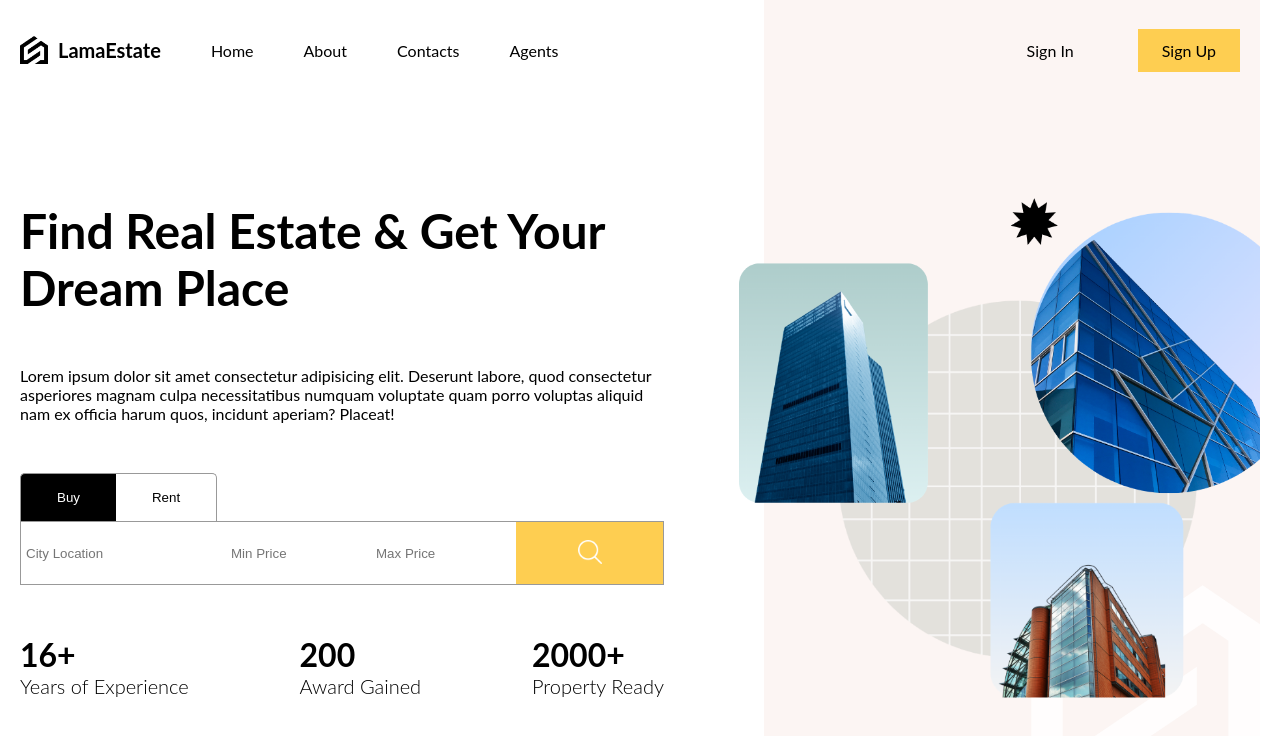
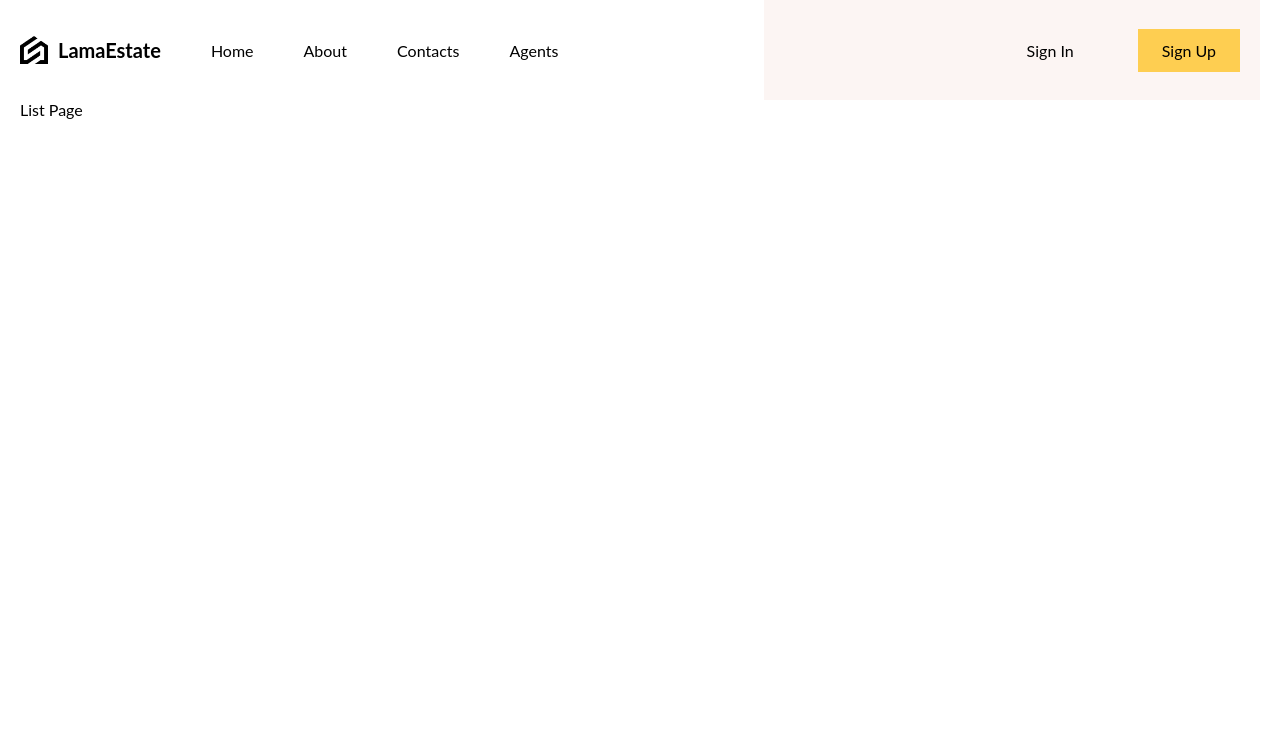
Before and after one commit to sp3cia1/react-real-estate-app, a React (Vite) app: page /list in a window 1280 px wide. Shown: the top 736 px of the page. Built offline with nearby package versions, Linux system fonts and the light colour scheme.

Commit message:
setup the react router dom

```diff
--- a/package.json
+++ b/package.json
@@ -10,9 +10,12 @@
     "preview": "vite preview"
   },
   "dependencies": {
+    "dom": "^0.0.3",
     "react": "^18.3.1",
     "react-dom": "^18.3.1",
     "react-real-estate-app": "file:",
+    "react-router-dom": "^7.0.0",
+    "router": "^1.3.8",
     "sass": "^1.81.0"
   },
   "devDependencies": {
--- a/src/App.jsx
+++ b/src/App.jsx
@@ -1,20 +1,50 @@
-import Navbar from './components/navbar/navbar.jsx'
+import Layout from './routes/layout/layout.jsx';
+import HomePage from './routes/homePage/homePage.jsx';
+import ListPage from './routes/listPage/listPage.jsx';
+import SinglePage from './routes/singlePage/singlePage.jsx';
 
-import HomePage from './routes/homePage.jsx'
-
-import './layout.scss'
+import {
+  createBrowserRouter,
+  RouterProvider,
+} from "react-router-dom";
 
 function App() {
+  const router = createBrowserRouter([
+    {
+      path: "/",
+      element: <Layout />,
+      children:[
+        {
+          path:"/",
+          element:<HomePage/>
+        },
+        {
+          path:"/list",
+          element:<ListPage/>
+        },
+        {
+          path:"/:id",
+          element:<SinglePage/>
+        },
+        // {
+        //   path:"/profile",
+        //   element:<ProfilePage/>
+        // },
+        // {
+        //   path:"/login",
+        //   element:<Login/>
+        // },
+        // {
+        //   path:"/register",
+        //   element:<Register/>
+        // }
+      ]
+    }
+  ]);
+
+
   return (
-    <div className ="layout">
-      <div className="navbar">
-        <Navbar/>
-      </div>
-      <div className="content">
-        <HomePage/>
-      </div>
-    </div>
-
+    <RouterProvider router={router}/>
   )
 }
 
--- a/src/routes/homePage.jsx
+++ b/src/routes/homePage/homePage.jsx
@@ -1,4 +1,4 @@
-import SearchBar from '../components/searchBar/searchBar';
+import SearchBar from '../../components/searchBar/searchBar';
 import './homepage.scss';
 
 function HomePage() {
--- a/src/routes/homePage.scss
+++ b/src/routes/homePage/homePage.scss
@@ -1,4 +1,4 @@
-@import "../responsive.scss";
+@import "../../responsive.scss";
 
 .homePage{
     display: flex;
--- /dev/null
+++ b/src/routes/layout/layout.jsx
@@ -0,0 +1,19 @@
+import './layout.scss';
+import Navbar from '../../components/navbar/navbar.jsx';
+import { Outlet } from "react-router-dom";
+
+
+function Layout(){
+    return(
+        <div className ="layout">
+            <div className="navbar">
+                <Navbar/>
+            </div>
+            <div className="content">
+                <Outlet/>
+            </div>
+        </div>
+    )
+}
+
+export default Layout;
--- a/src/layout.scss
+++ b/src/routes/layout/layout.scss
@@ -1,4 +1,4 @@
-@import "./responsive.scss";
+@import "../../responsive.scss";
 
 .layout{
 
--- /dev/null
+++ b/src/routes/listPage/listPage.jsx
@@ -0,0 +1,9 @@
+import './listPage.scss';
+
+function ListPage(){
+    return (
+        <div className="listPage">List Page</div>
+    )
+}
+
+export default ListPage;
--- /dev/null
+++ b/src/routes/listPage/listPage.scss
@@ -0,0 +1,3 @@
+.listPage{
+
+}
--- /dev/null
+++ b/src/routes/singlePage/singlePage.jsx
@@ -0,0 +1,9 @@
+import './singlePage.scss';
+
+function SinglePage(){
+    return (
+        <div className="singlePage">Single Page</div>
+    )
+}
+
+export default SinglePage;
```
Also changed, not shown: src/routes/loginPage/loginPage.jsx (added, +9 -0 lines), src/routes/loginPage/loginPage.scss (added), src/routes/singlePage/singlePage.scss (added), 1 other file (tests, documents, lock files or other folders).
